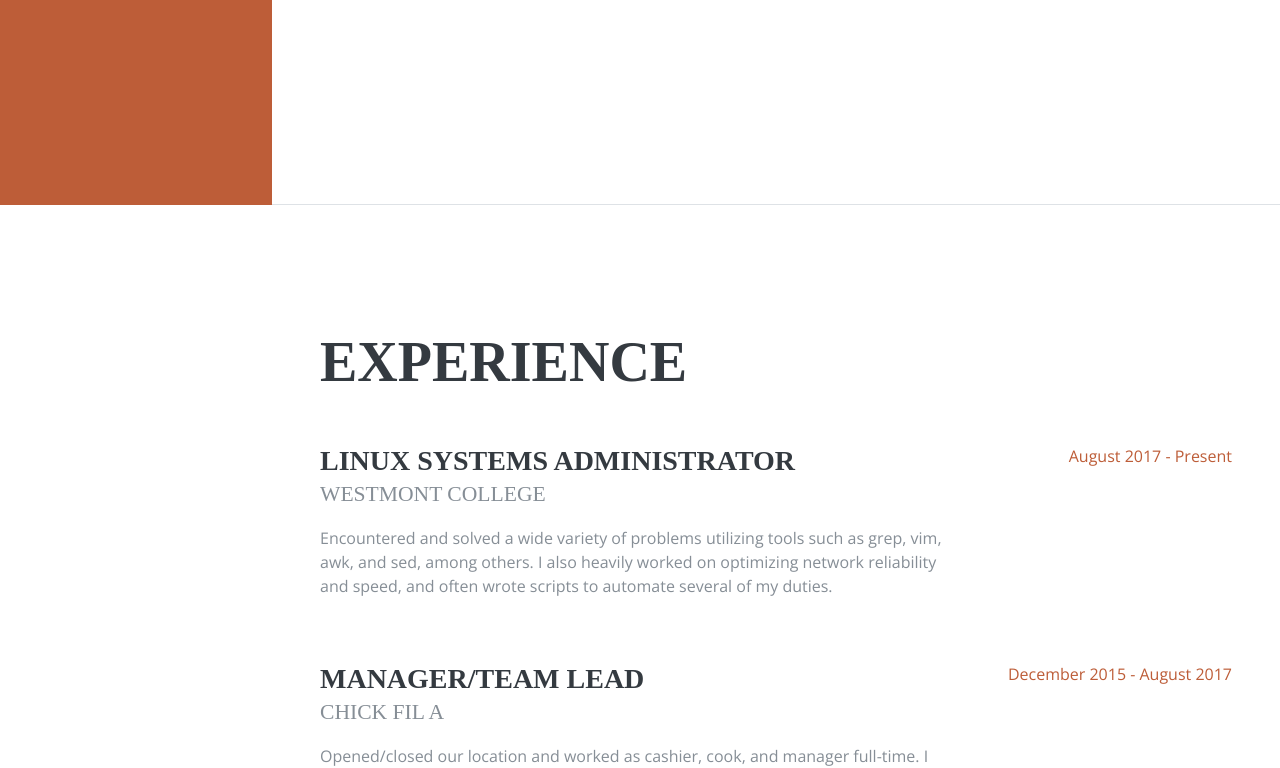
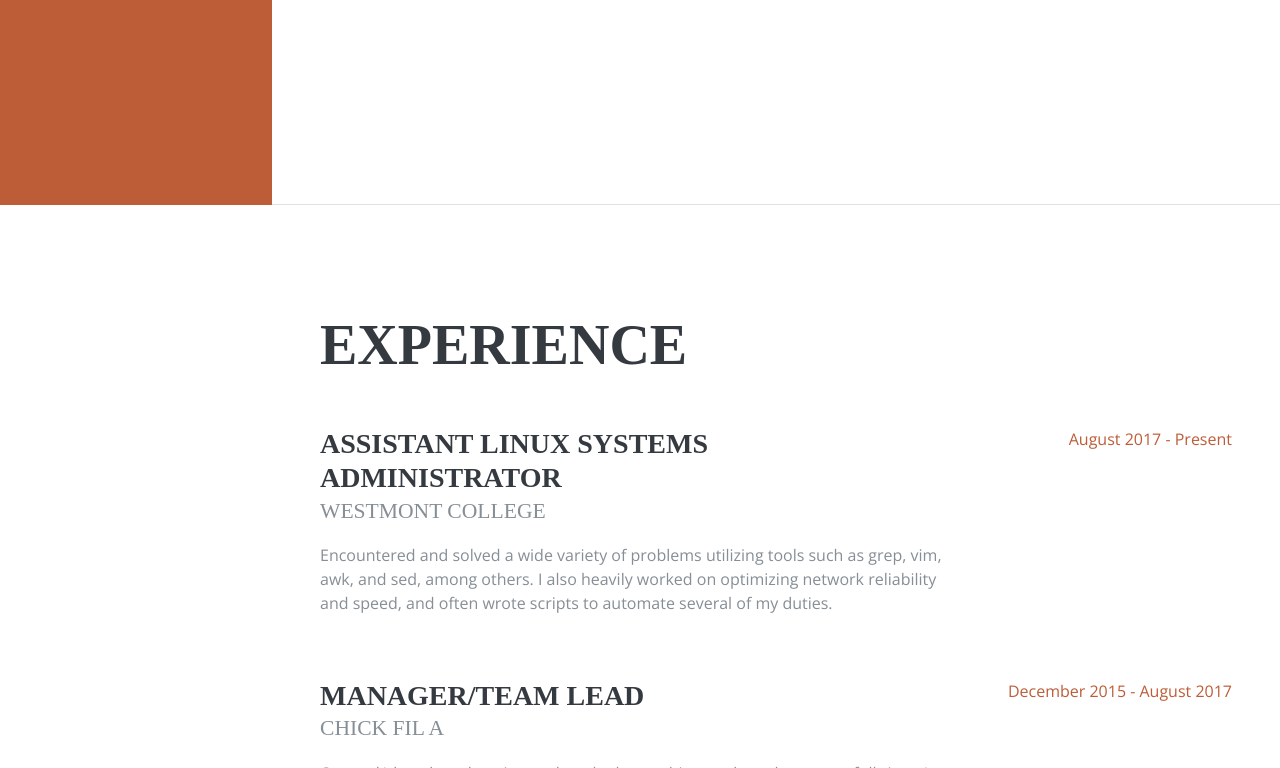
Before and after one commit to JasonWatts/JasonWatts.github.io, a website: page index.html in a window 1280 px wide. Shown: the part 595-1363 px from the top of the page. Drawn offline with nearby package versions, Linux system fonts and the light colour scheme; a web font is replaced by a local one.

Commit message:
typo fix

```diff
--- a/index.html
+++ b/index.html
@@ -97,7 +97,7 @@
 
           <div class="resume-item d-flex flex-column flex-md-row mb-5">
             <div class="resume-content mr-auto">
-              <h3 class="mb-0">Linux Systems Administrator</h3>
+              <h3 class="mb-0">Assistant Linux Systems Administrator</h3>
               <div class="subheading mb-3">Westmont College</div>
               <p>Encountered and solved a wide variety of problems utilizing tools such as grep, vim, awk, and sed, among others. I also heavily worked on optimizing network reliability and speed, and often wrote scripts to automate several of my duties.</p>
             </div>
```
